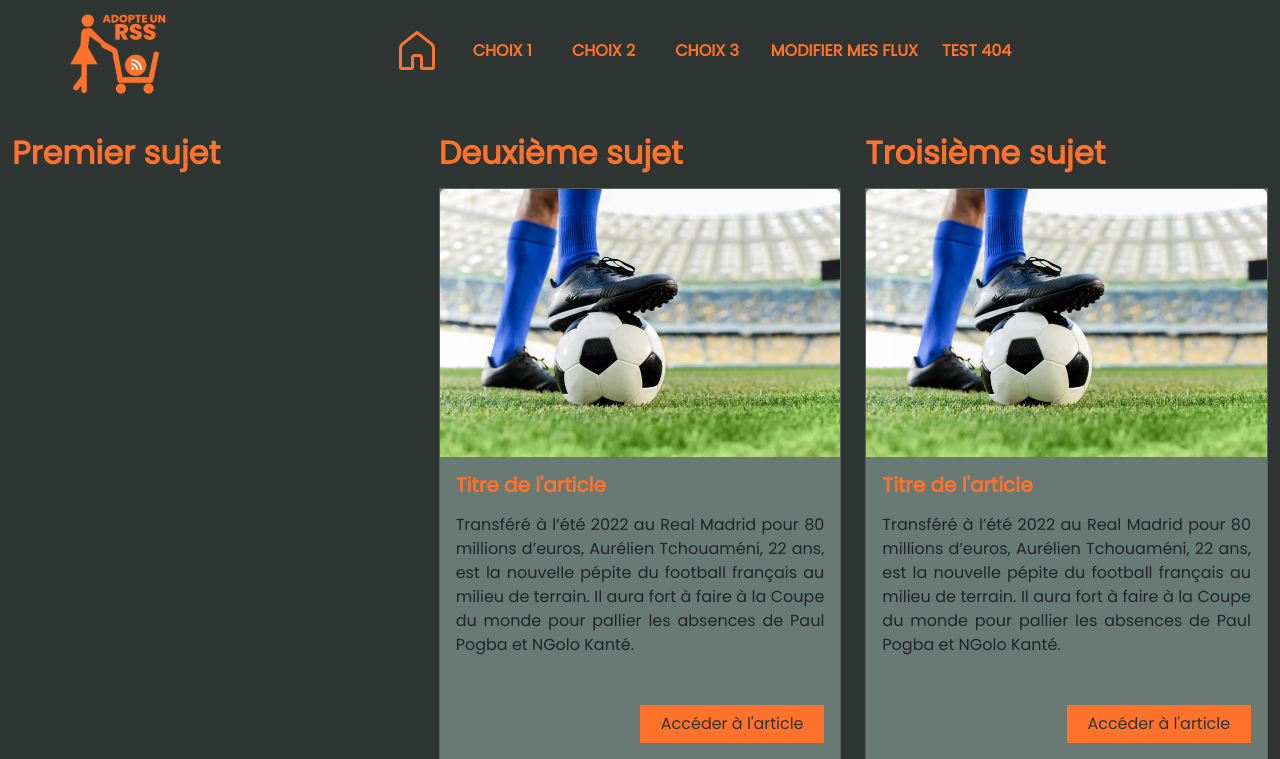
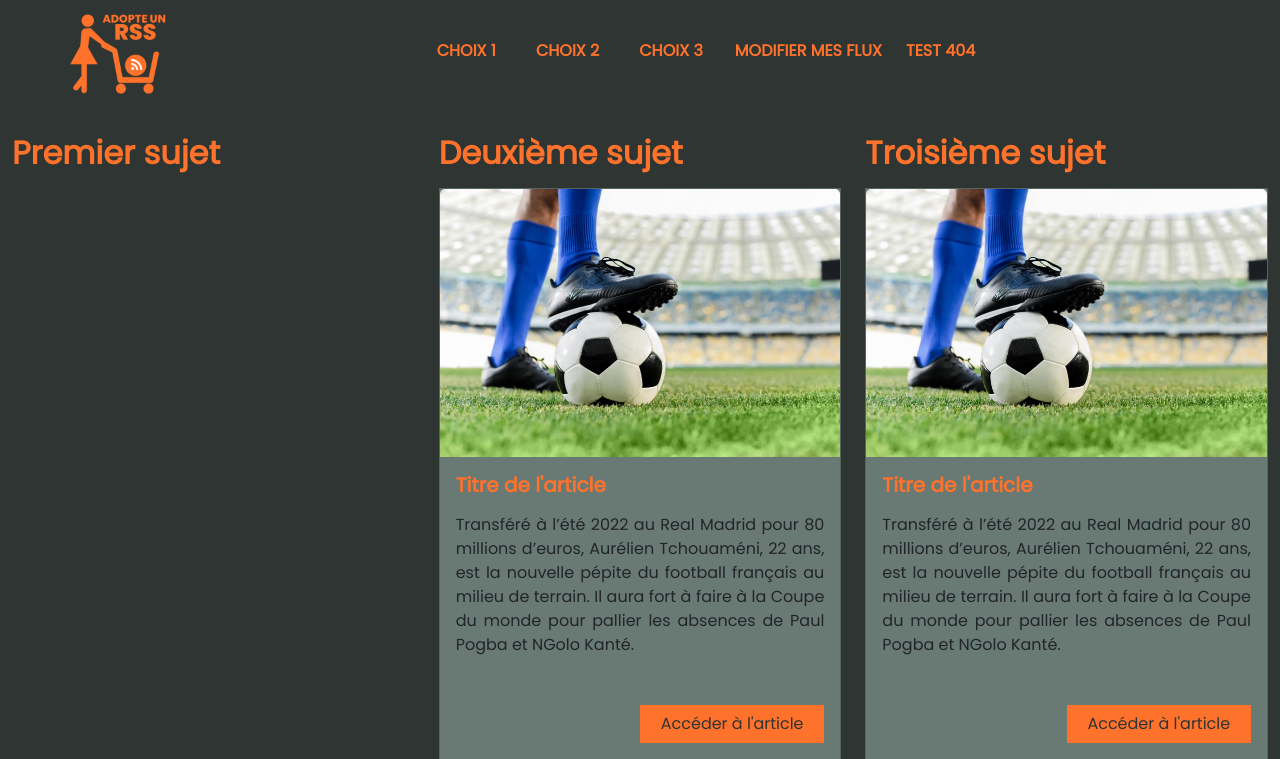
Before and after one commit to Annep80/rss, a PHP site: page /controllers/home-ctrl.php in a window 1280 px wide. Shown: the top 759 px of the page. Run offline with PHP 8.4, Linux system fonts and the light colour scheme; data that the repository does not hold is empty.

Commit message:
retrait bouton accueil

```diff
--- a/views/templates/header.php
+++ b/views/templates/header.php
@@ -18,7 +18,6 @@
                 <span class="navbar-toggler-icon"></span>
             </button>
             <div class="collapse navbar-collapse justify-content-center" id="navbarNav">
-            <a href="/controllers/home-ctrl.php" class="nav-link ms-4"><img src="/public/assets/img/icons8-accueil-48.png" alt=""></a>
                 <ul class="navbar-nav">
                     <li class="nav-item">
                         <a class="nav-link ms-4" href="/controllers/association-ctrl.php">Choix 1</a>
```
